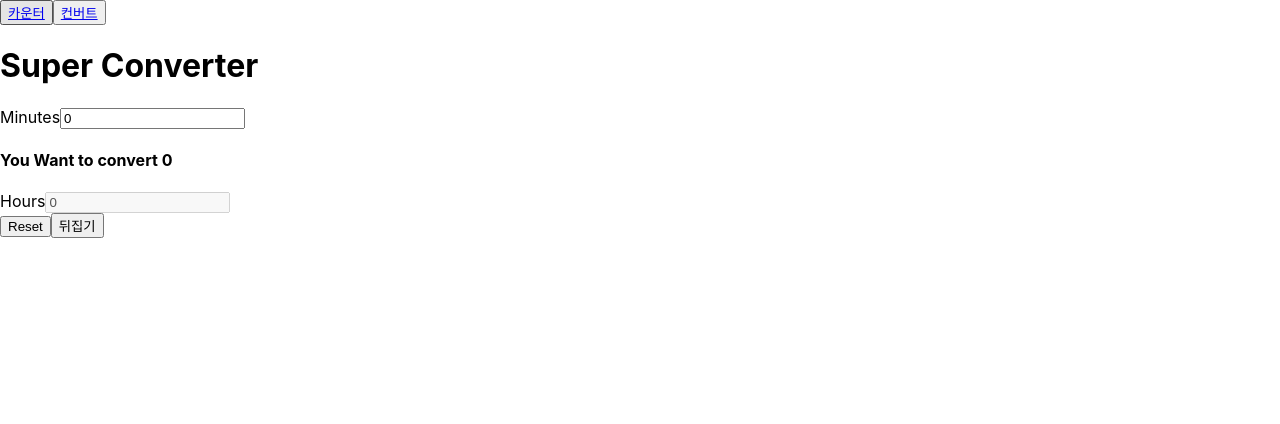
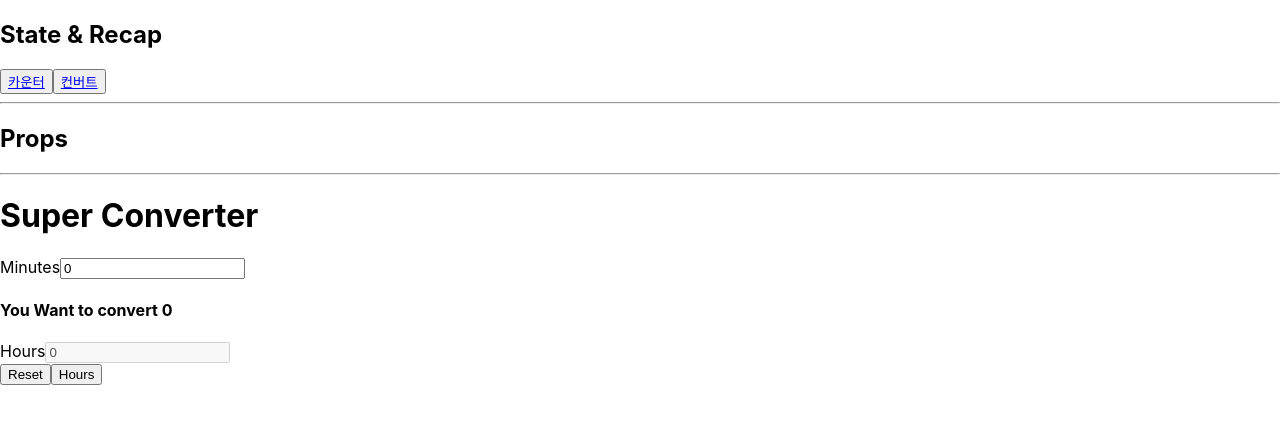
Before and after one commit to swings134man/react-basic, a React (Create React App) app: page /Convert in a window 1280 px wide. Shown: the top 424 px of the page. Built offline with nearby package versions, Linux system fonts and the light colour scheme.

Commit message:
Conver Refactoring

```diff
--- a/src/App.js
+++ b/src/App.js
@@ -55,14 +55,20 @@ function App() {
           // </Router>
 
            <Router>
+            <h2>State & Recap</h2>
             <button>
               <Link to="/Counter">카운터</Link><br/>
             </button>
-
             <button>
               <Link to="/Convert">컨버트</Link>
             </button>
 
+            <hr/>
+
+            <h2>Props</h2>
+
+
+            <hr/>
             <Routes>
               <Route path='/Counter' element={<Counter/>}/>
               <Route path='/Convert' element={<Convert/>}/>
--- a/src/Convert.js
+++ b/src/Convert.js
@@ -2,16 +2,19 @@ import React, { useState } from "react";
 
 function Convert() {
   // state는 array 로 제공. 첫번째요소는 데이터, 두번쨰 요소는 데이터를 수정하기 위한 함수.
-  const [minutes, setMinutes] = React.useState(0);
-  const [flipped, setFlipped] = React.useState(false); // 기본값 false 지정.
+  const [amount, setAmount] = React.useState(0);
+  const [inverted, setInverted] = React.useState(false); // 기본값 false 지정.
 
   const onChange = (event) => {
     // event 안에는 onChange로 바뀐 결과들과 여러 요소가 포함됨.
-    setMinutes(event.target.value);
+    setAmount(event.target.value);
     // console.log(event.target.value);
   };
-  const reset = () => setMinutes(0);
-  const onFlip = () => setFlipped((current) => !current); //(클릭시.) false <-> true 변경.
+  const reset = () => setAmount(0);
+  const onInverted = () => {
+    reset();
+    setInverted((current) => !current);
+  } //(클릭시.) false <-> true 변경.
 
 
 
@@ -21,29 +24,30 @@ function Convert() {
       <div>
         <label htmlFor="minutes">Minutes</label>
         <input
-          value={minutes}
+          value={inverted ? amount*60 : amount }
           id="minutes"
           placeholder="Minutes"
           type="number"
           onChange={onChange}
-          disabled={flipped === true}
+          disabled={inverted}
         />
-        <h4>You Want to convert {minutes}</h4>
+        <h4>You Want to convert {amount}</h4>
       </div>
 
       <div>
         <label htmlFor="hours">Hours</label>
         <input
-          value={Math.round(minutes / 60)}
+          value={inverted ? amount : Math.round(amount / 60)} // if filipped(false) 라면 minute, 아니면 계산.
           id="hours"
           placeholder="Hours"
           type="number"
-          disabled={flipped === false}
+          disabled={!inverted}
+          onChange={onChange}
         />
       </div>
 
       <button onClick={reset}>Reset</button>
-      <button onClick={onFlip}>뒤집기</button>
+      <button onClick={onInverted}>{inverted ? "Minutes" : "Hours"}</button>
 
     </div>
   );
```
